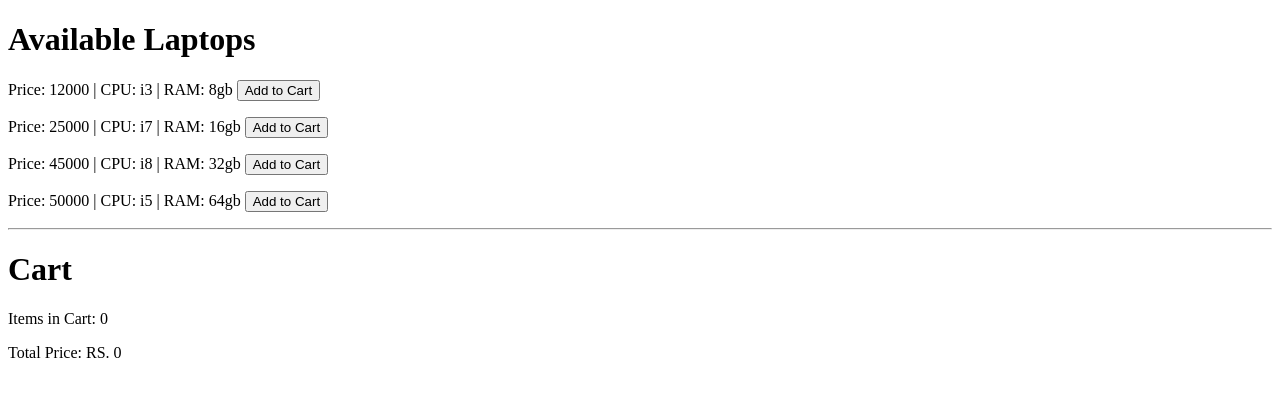
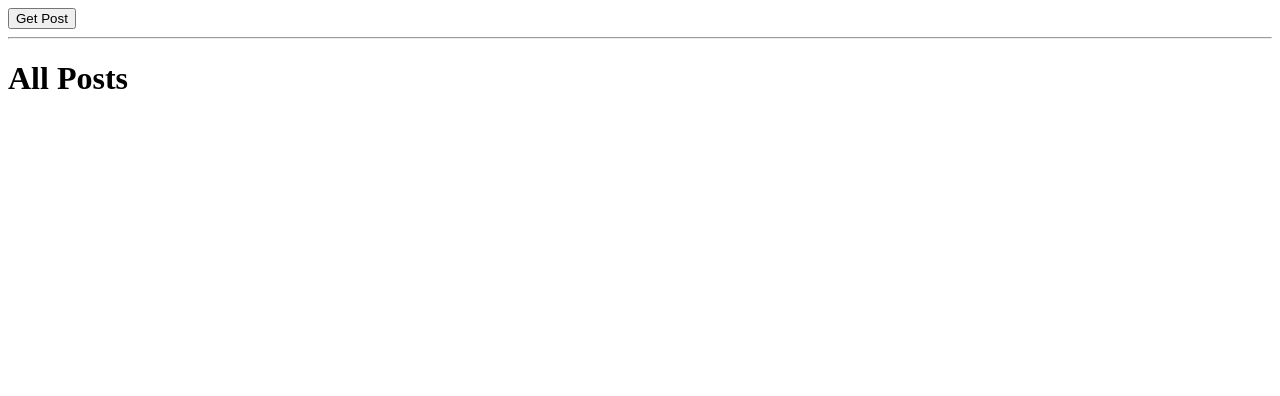
Before and after one commit to Dulithapathum/Redux, a React (Vite) app: page / in a window 1280 px wide. Shown: the top 396 px of the page. Built offline with nearby package versions, Linux system fonts and the light colour scheme.

Commit message:
Redux-based async thunk application for fetching data

```diff
--- a/src/App.jsx
+++ b/src/App.jsx
@@ -1,45 +1,32 @@
 import { useDispatch, useSelector } from "react-redux";
-import { selectLaptop } from "./Store/Reducer/laptopSlice";
-import { selectCart, addToCart } from "./Store/Reducer/cartSlice";
+import { getPost, selectAllPosts } from "./Store/Reducer/postSlice";
 
 const App = () => {
-  // Retrieve the list of laptops from Redux store
-  const laptops = useSelector(selectLaptop);
+  // Use Redux's useSelector to get the entire posts object from the store
+  const postObj = useSelector(selectAllPosts);
 
-  // Retrieve the cart items from Redux store
-  const cart = useSelector(selectCart);
-
-  // Get the dispatch function to dispatch actions
+  // Use dispatch to trigger actions (like the async thunk getPost)
   const dispatch = useDispatch();
 
-  // Calculate total price and total cart count dynamically
-  let total = 0;
-  let cartCount = 0;
-  cart.forEach((element) => {
-    total = total + element.count * element.price; // Calculate total price
-    cartCount = cartCount + element.count; // Count total items
-  });
+  // Log the posts object to track state changes
+  console.log(postObj);
 
   return (
     <div>
-      {/* Section for displaying available laptops */}
-      <h1>Available Laptops</h1>
-      {laptops.map(({ id, ram, price, cpu }) => (
-        <p key={id}>
-          Price: {price} | CPU: {cpu} | RAM: {ram}{" "}
-          {/* Add laptop to the cart on button click */}
-          <button onClick={() => dispatch(addToCart({ id, price, ram, cpu }))}>
-            Add to Cart
-          </button>
-        </p>
-      ))}
+      {/* Display loading or completed status based on the state */}
+      {(postObj.loading === "pending" && <p>Loading......</p>) ||
+        (postObj.loading === "completed" && <p>Fetch completed....</p>)}
+
+      {/* Button to dispatch the getPost action to fetch data */}
+      <button onClick={() => dispatch(getPost())}>Get Post</button>
 
       <hr />
 
-      {/* Section for displaying cart summary */}
-      <h1>Cart</h1>
-      <p>Items in Cart: {cartCount}</p>
-      <p>Total Price: RS. {total}</p>
+      {/* Section to display all fetched posts */}
+      <h1>All Posts</h1>
+      {postObj.data.map((post) => (
+        <p key={post.id}>{post.title}</p>
+      ))}
     </div>
   );
 };
--- a/src/Store/Reducer/cartSlice.jsx
+++ /dev/null
@@ -1,48 +0,0 @@
-import { createSlice } from "@reduxjs/toolkit";
-
-// Initial state for the cart
-const initialState = [];
-
-// Create a slice for cart
-const cartSlice = createSlice({
-  name: "cart", // Name of the slice
-  initialState, // Initial state
-  reducers: {
-    // Reducer to add items to the cart
-    addToCart: {
-      reducer: (state, action) => {
-        const id = action.payload.id;
-
-        // Check if the item is already in the cart
-        const tempObj = state.find((ele) => ele.id === id);
-        console.log(tempObj);
-
-        if (tempObj) {
-          // Increment count if item already exists
-          tempObj.count += 1;
-        } else {
-          // Add new item to the cart
-          state.push(action.payload);
-        }
-      },
-
-      // Prepare function to structure the action payload
-      prepare: ({ id, price, ram, cpu }) => ({
-        payload: {
-          id, // Laptop ID
-          price, // Laptop Price
-          ram, // Laptop RAM
-          cpu, // Laptop CPU
-          count: 1, // Initial count for the cart item
-        },
-      }),
-    },
-  },
-});
-
-// Selector to fetch cart state
-export const selectCart = (state) => state.cart;
-
-// Export the action creator and reducer
-export const { addToCart } = cartSlice.actions;
-export default cartSlice.reducer;
--- a/src/Store/Reducer/laptopSlice.jsx
+++ /dev/null
@@ -1,28 +0,0 @@
-import { createSlice } from "@reduxjs/toolkit";
-
-// Initial state for the list of laptops
-const initialState = [
-  { id: 1, price: 12000, cpu: "i3", ram: "8gb" },
-  { id: 2, price: 25000, cpu: "i7", ram: "16gb" },
-  { id: 3, price: 45000, cpu: "i8", ram: "32gb" },
-  { id: 4, price: 50000, cpu: "i5", ram: "64gb" },
-];
-
-// Create a slice for laptop
-const laptopSlice = createSlice({
-  name: "laptop", // Name of the slice
-  initialState, // Initial state
-  reducers: {
-    // Reducer to add a new laptop to the list
-    addLaptop: (state, action) => {
-      state.push(action.payload);
-    },
-  },
-});
-
-// Selector to fetch laptops state
-export const selectLaptop = (state) => state.laptop;
-
-// Export the action creator and reducer
-export const { addLaptop } = laptopSlice.actions;
-export default laptopSlice.reducer;
--- /dev/null
+++ b/src/Store/Reducer/postSlice.jsx
@@ -0,0 +1,47 @@
+import { createAsyncThunk, createSlice } from "@reduxjs/toolkit";
+
+// Initial state for the posts slice
+const initialState = {
+  data: [], // Holds the list of fetched posts
+  loading: "idle", // Tracks loading status: 'idle', 'pending', 'completed', or 'rejected'
+  error: null, // Holds error messages, if any
+};
+
+// Create an async thunk to fetch posts data
+export const getPost = createAsyncThunk("getPost", async () => {
+  const res = await fetch("https://jsonplaceholder.typicode.com/posts"); // API request
+  const data = await res.json(); // Parse JSON response
+  if (data) {
+    return data; // Return the data if the request succeeds
+  } else {
+    return { err: "Some error occurred" }; // Return error object on failure
+  }
+});
+
+// Create a slice for posts
+const postSlice = createSlice({
+  name: "post-slice", // Unique name for the slice
+  initialState, // Define the initial state
+  reducers: {}, // Define regular reducers (not used here)
+  extraReducers: (builder) => {
+    // Handle the different states of the async thunk
+    builder
+      .addCase(getPost.fulfilled, (state, action) => {
+        state.loading = "completed"; // Update loading status to 'completed'
+        state.data = action.payload; // Store the fetched posts data
+      })
+      .addCase(getPost.rejected, (state) => {
+        state.loading = "rejected"; // Update loading status to 'rejected'
+        state.error = "Failed to fetch posts."; // Optional error handling
+      })
+      .addCase(getPost.pending, (state) => {
+        state.loading = "pending"; // Update loading status to 'pending'
+      });
+  },
+});
+
+// Selector to retrieve the entire post slice state
+export const selectAllPosts = (store) => store.post;
+
+// Export the reducer for integration into the store
+export default postSlice.reducer;
--- a/src/Store/Store.jsx
+++ b/src/Store/Store.jsx
@@ -1,12 +1,10 @@
 import { configureStore } from "@reduxjs/toolkit";
-import cartSliceReducer from "./Reducer/cartSlice";
-import laptopSliceReducer from "./Reducer/laptopSlice";
+import postSliceReducer from "./Reducer/postSlice";
 
-// Configure and combine reducers for the store
+// Create and configure the Redux store
 const store = configureStore({
   reducer: {
-    cart: cartSliceReducer, // Reducer for cart
-    laptop: laptopSliceReducer, // Reducer for laptops
+    post: postSliceReducer, // Connect the post reducer to the store
   },
 });
 
```
